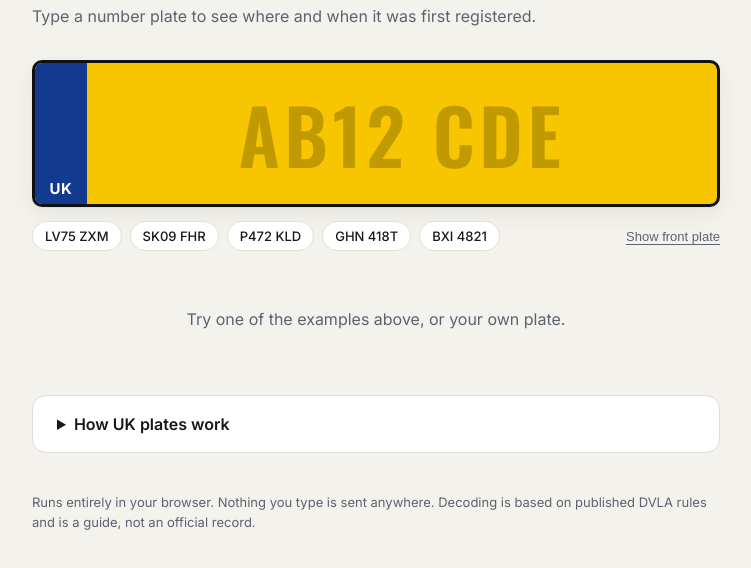
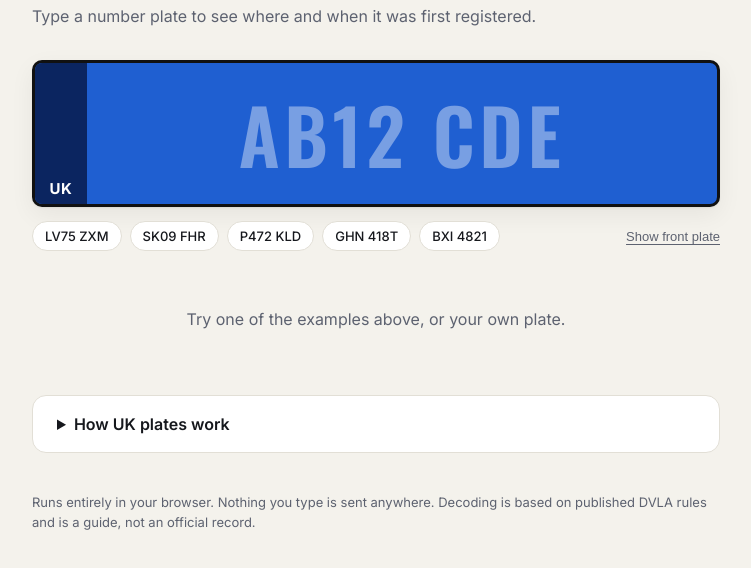
Before and after one commit to nadsella/plate-decoder, a website: page index.html in a window 1280 px wide. Shown: the part 96-664 px from the top of the page, without its empty margins (264-1015 px from the left). Drawn offline with nearby package versions, Linux system fonts and the light colour scheme.

Commit message:
update: make the plate input blue

```diff
--- a/index.html
+++ b/index.html
@@ -12,7 +12,7 @@
 <style>
   :root {
     --bg: #f4f2ec; --surface: #ffffff; --ink: #16181d; --muted: #5d6270; --line: #e2dfd6;
-    --accent: #123a8f; --plate-yellow: #f7c600; --plate-white: #fbfbf8; --plate-ink: #111;
+    --accent: #123a8f; --plate-yellow: #f7c600; --plate-blue: #1f5fd1; --plate-band: #0b2560; --plate-white: #fbfbf8; --plate-ink: #111;
     --warn-bg: #fff4e0; --warn-ink: #7a4b00; --ok: #1f7a4d;
     --shadow: 0 1px 2px rgba(0,0,0,.06), 0 8px 24px rgba(0,0,0,.06);
   }
@@ -33,20 +33,21 @@
   /* The plate input */
   .plate {
     display: flex; align-items: stretch; border: 3px solid var(--plate-ink); border-radius: 10px;
-    background: var(--plate-yellow); overflow: hidden; box-shadow: var(--shadow); transition: background .2s;
+    background: var(--plate-blue); overflow: hidden; box-shadow: var(--shadow); transition: background .2s;
   }
   .plate.front { background: var(--plate-white); }
+  .plate.front input { color: var(--plate-ink); }
+  .plate.front input::placeholder { color: rgba(0,0,0,.22); }
   .plate .band {
-    flex: 0 0 auto; width: 52px; background: var(--accent); color: #fff; display: flex; flex-direction: column;
+    flex: 0 0 auto; width: 52px; background: var(--plate-band); color: #fff; display: flex; flex-direction: column;
     align-items: center; justify-content: flex-end; padding-bottom: 8px; font: 700 15px/1 Inter, sans-serif; letter-spacing: .04em;
   }
-  @media (prefers-color-scheme: dark) { :root:not([data-theme="light"]) .plate .band { background: #123a8f; } }
   .plate input {
-    flex: 1; min-width: 0; border: 0; background: transparent; color: var(--plate-ink); text-align: center;
+    flex: 1; min-width: 0; border: 0; background: transparent; color: #fff; text-align: center;
     font: 600 clamp(40px, 11vw, 76px)/1 Oswald, 'Arial Narrow', sans-serif; letter-spacing: .06em;
     padding: 14px 8px; text-transform: uppercase; outline: none;
   }
-  .plate input::placeholder { color: rgba(0,0,0,.22); }
+  .plate input::placeholder { color: rgba(255,255,255,.4); }
   .plate:focus-within { outline: 3px solid var(--accent); outline-offset: 3px; }
   .controls { display: flex; justify-content: space-between; align-items: center; gap: 12px; margin-top: 14px; flex-wrap: wrap; }
   .examples { display: flex; gap: 8px; flex-wrap: wrap; }
```
